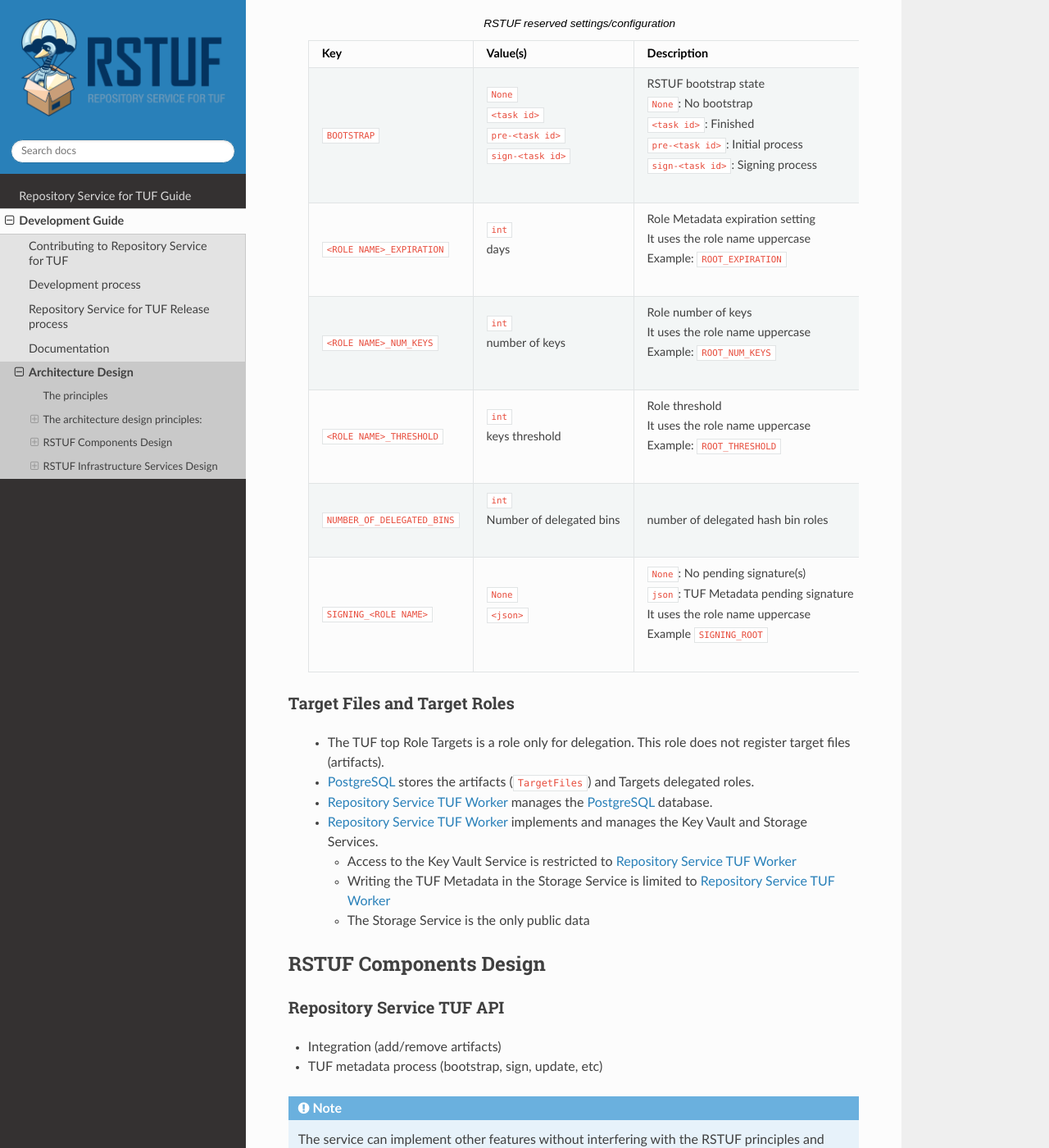
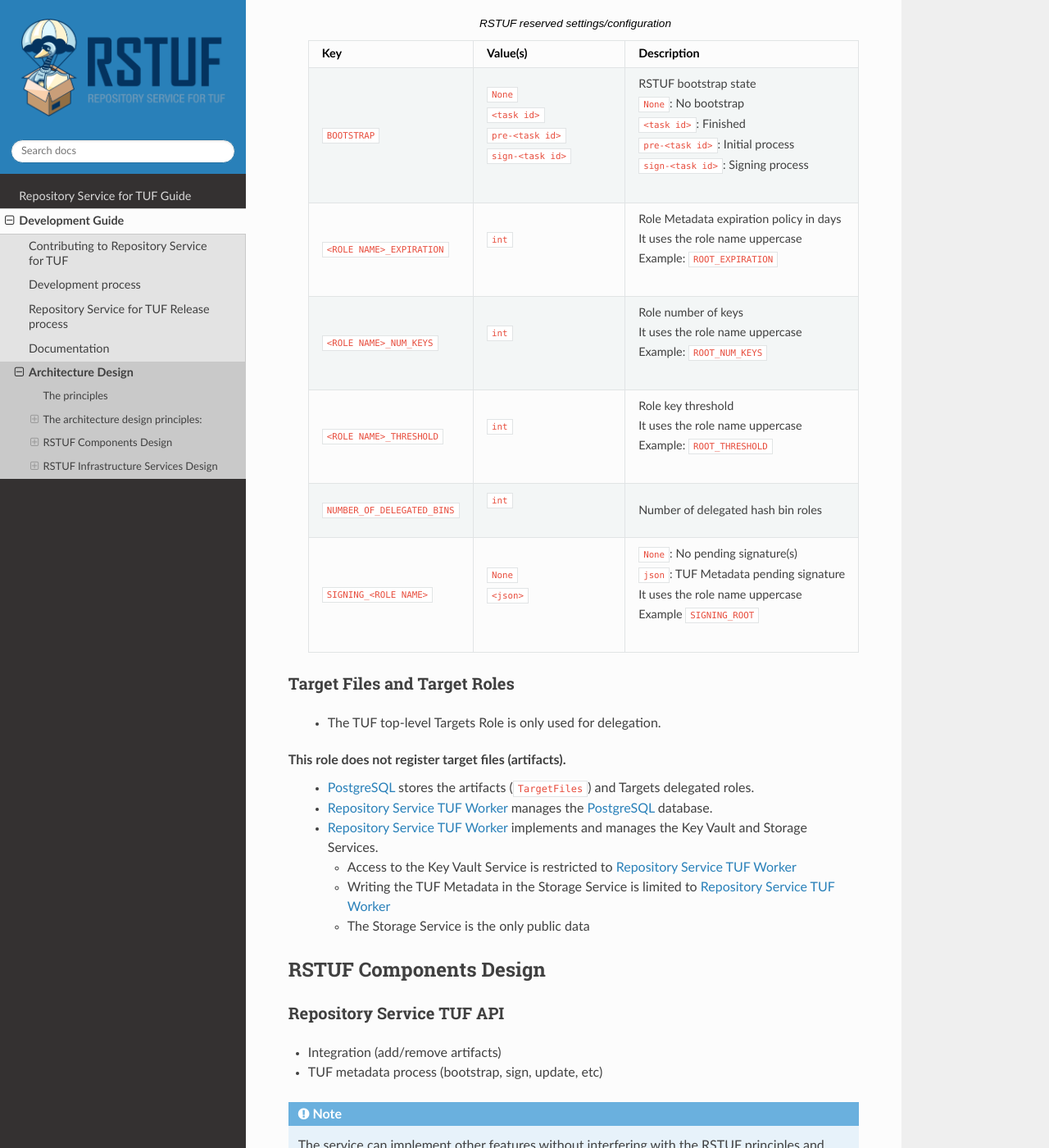
Before and after one commit to repository-service-tuf/repository-service-tuf, a Sphinx documentation site: the page built from docs/source/devel/design.rst, in a window 1280 px wide and 1400 px high, scrolled down 1837 px. Shown: the whole window at 82% size. Built offline with Sphinx 7.4.7 and the Read the Docs theme 2.0.0, drawn with Linux system fonts in a browser that asks for light colours; some of the changed text lies outside the part shown.

Commit message:
Apply English/Wording suggestion
Add some English/Wording suggestions from code review.

Co-authored-by: Martin Vrachev <mvrachev@vmware.com>

```diff
--- a/docs/source/devel/design.rst
+++ b/docs/source/devel/design.rst
@@ -90,26 +90,22 @@ RSTUF Repository Settings/Configuration
             | ``sign-<task id>``: Signing process
         * - ``<ROLE NAME>_EXPIRATION``
           - | ``int``
-            | days
-          - | Role Metadata expiration setting
+          - | Role Metadata expiration policy in days
             | It uses the role name uppercase
             | Example: ``ROOT_EXPIRATION``
         * - ``<ROLE NAME>_NUM_KEYS``
           - | ``int``
-            | number of keys
           - | Role number of keys
             | It uses the role name uppercase
             | Example: ``ROOT_NUM_KEYS``
         * - ``<ROLE NAME>_THRESHOLD``
           - | ``int``
-            | keys threshold
-          - | Role threshold
+          - | Role key threshold
             | It uses the role name uppercase
             | Example: ``ROOT_THRESHOLD``
         * - ``NUMBER_OF_DELEGATED_BINS``
           - | ``int``
-            | Number of delegated bins
-          - number of delegated hash bin roles
+          - Number of delegated hash bin roles
         * - ``SIGNING_<ROLE NAME>``
           - | ``None``
             | ``<json>``
@@ -121,8 +117,8 @@ RSTUF Repository Settings/Configuration
 Target Files and Target Roles
 =============================
 
-    * The TUF top Role Targets is a role only for delegation. This role does
-      not register target files (artifacts).
+    * The TUF top-level Targets Role is only used for delegation.
+This role does not register target files (artifacts).
     * :ref:`devel/design:PostgreSQL` stores the artifacts (``TargetFiles``) and
       Targets delegated roles.
     * :ref:`devel/design:Repository Service TUF Worker` manages the
```
Also changed, not shown: other parts of docs/source/devel/design.rst (+3 -3 lines).
